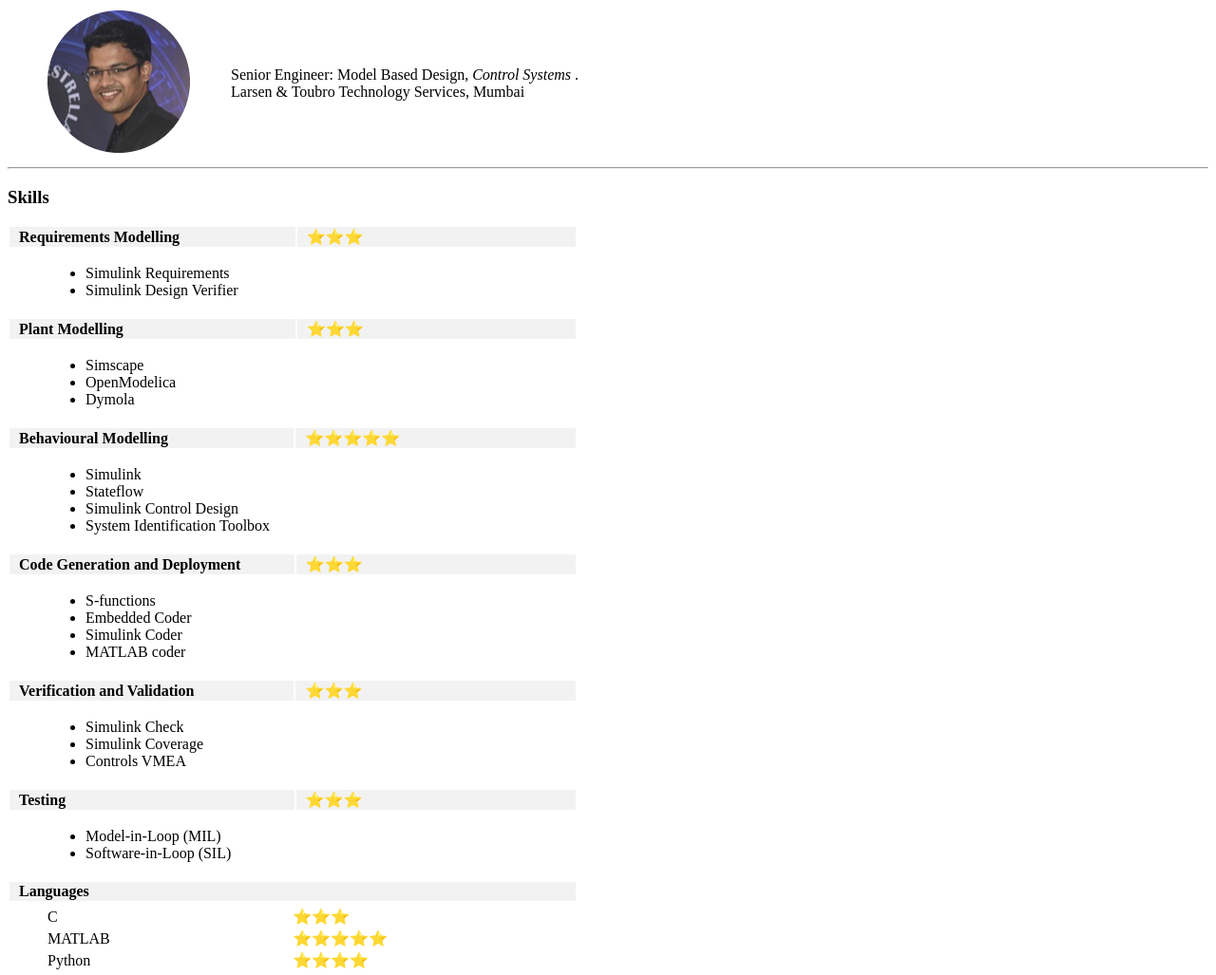
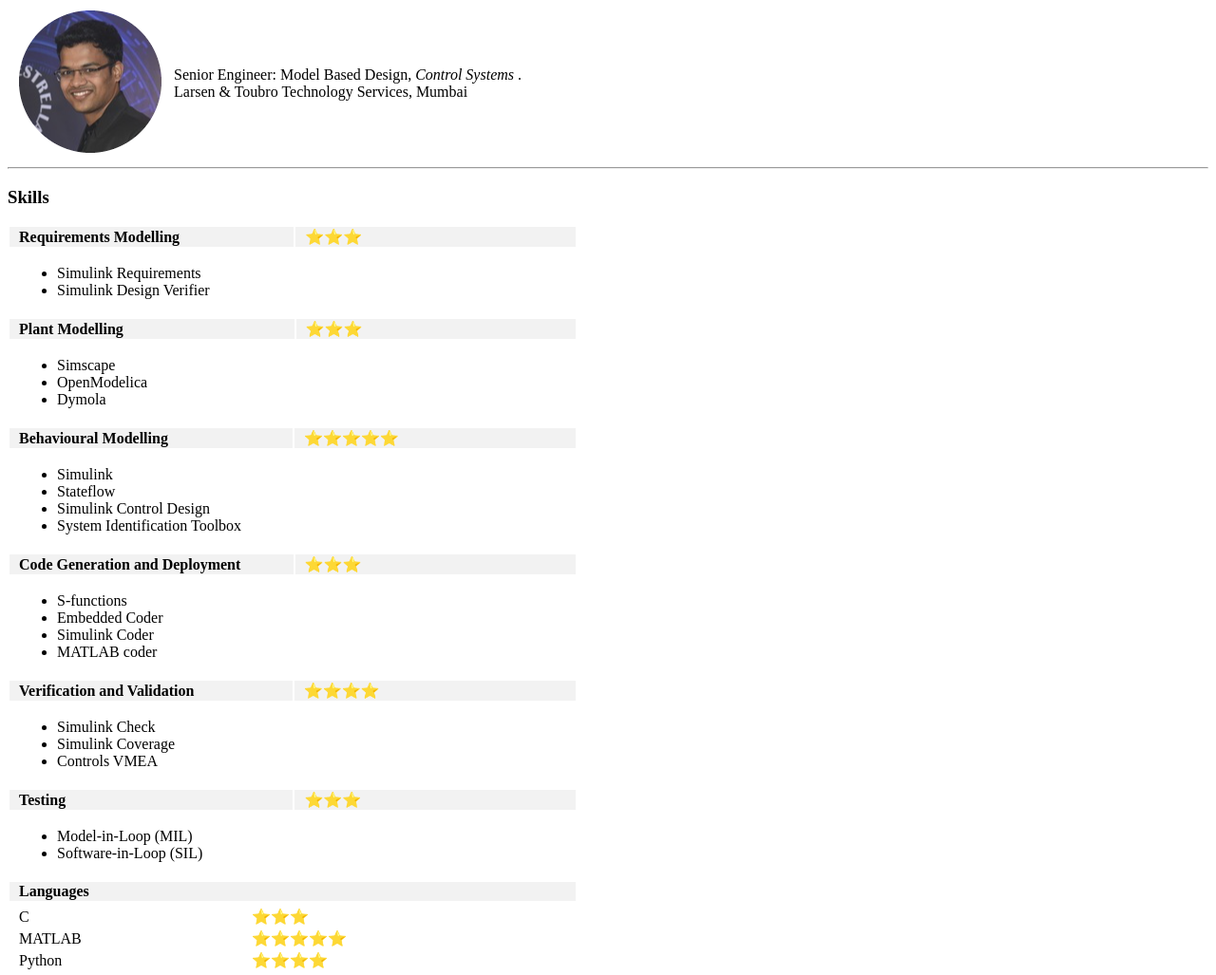
Before and after one commit to SanketMhadgut/cv, a plain HTML site: page index.html in a window 1280 px wide. Shown: the top 1027 px of the page at 95% size. Drawn offline with Linux system fonts and the light colour scheme.

Commit message:
Add files via upload

```diff
--- a/index.html
+++ b/index.html
@@ -14,7 +14,7 @@ th {
   background-color: #f2f2f2;
 }
 td {
-  padding-left: 40px;
+  padding-left: 10px;
 }
 </style>
 
@@ -110,7 +110,7 @@ td {
         <table style="width:600px">
             <tr>
                 <th>Verification and Validation</th>
-                <th>⭐️⭐⭐</th>
+                <th>⭐️⭐⭐⭐</th>
             </tr>
             <tr>
                 <td>
```
